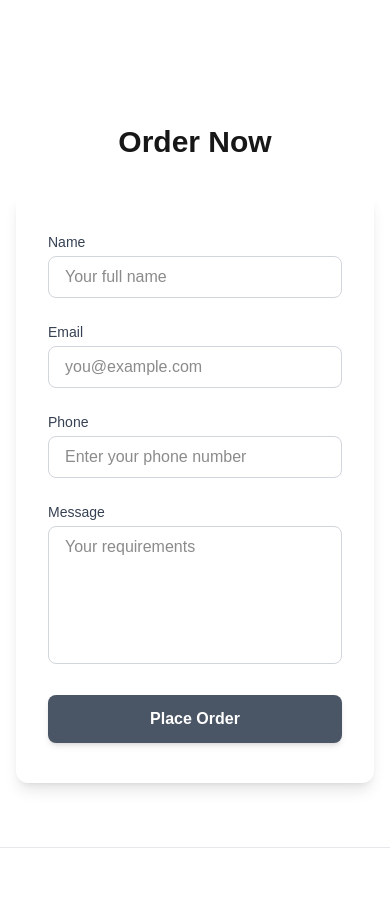
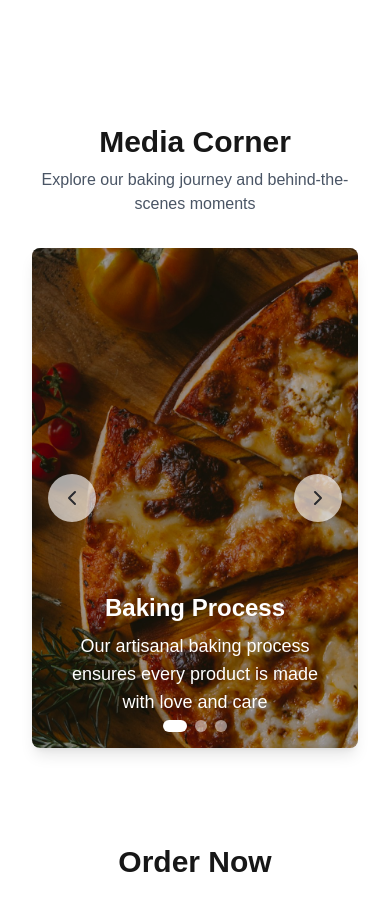
Before and after one commit to deepanshushukla/bakeats, a Next.js app: page / in a window 390 px wide. Shown: the part 5300-6212 px from the top of the page. Built offline with nearby package versions, Linux system fonts and the light colour scheme.

Commit message:
feat: Add Media Corner carousel and update About page UI
- Added MediaCorner component with image carousel
- Updated About page with improved layout and styling
- Added navigation buttons and indicators to MediaCorner
- Improved responsive design for mobile devices

```diff
--- a/src/app/about/page.tsx
+++ b/src/app/about/page.tsx
@@ -32,6 +32,7 @@ export default function About() {
               />
             </div>
           </div>
+
         </section>
 
         <section className="mb-24">
--- a/src/app/page.tsx
+++ b/src/app/page.tsx
@@ -3,6 +3,7 @@ import Link from 'next/link';
 import Hero from '@/components/Hero';
 import ContactForm from '@/components/ContactForm';
 import Products from '@/app/products/page';
+import MediaCorner from '@/components/MediaCorner';
 import Footer from '@/components/Footer';
 
 export default function Home() {
@@ -13,6 +14,8 @@ export default function Home() {
         <section className="mb-24">
           <Products />
         </section>
+
+        <MediaCorner />
 
         <section>
           <h2 className="text-3xl font-bold text-center mb-8">Order Now</h2>
--- /dev/null
+++ b/src/components/MediaCorner.tsx
@@ -0,0 +1,95 @@
+"use client"
+
+import Image from 'next/image';
+import { useState } from 'react';
+import { ChevronLeft, ChevronRight } from 'lucide-react';
+
+const MediaCorner = () => {
+  const [currentSlide, setCurrentSlide] = useState(0);
+  const slides = [
+    {
+      image: '/product2.jpg',
+      title: 'Baking Process',
+      description: 'Our artisanal baking process ensures every product is made with love and care'
+    },
+    {
+      image: '/product2.jpg',
+      title: 'Fresh Ingredients',
+      description: 'We use only the finest, locally sourced ingredients in all our products'
+    },
+    {
+      image: '/product2.jpg',
+      title: 'Quality Control',
+      description: 'Each product goes through rigorous quality checks to ensure excellence'
+    }
+  ];
+
+  const nextSlide = () => {
+    setCurrentSlide((prev) => (prev + 1) % slides.length);
+  };
+
+  const prevSlide = () => {
+    setCurrentSlide((prev) => (prev - 1 + slides.length) % slides.length);
+  };
+
+  return (
+    <section className="relative mb-24 px-4">
+      <div className="text-center mb-8">
+        <h2 className="text-3xl font-bold mb-2">Media Corner</h2>
+        <p className="text-gray-600">Explore our baking journey and behind-the-scenes moments</p>
+      </div>
+
+      <div className="relative h-[500px] rounded-lg overflow-hidden shadow-lg group">
+        {/* Image */}
+        <div className="absolute inset-0">
+          <Image
+            src={slides[currentSlide].image}
+            alt={slides[currentSlide].title}
+            fill
+            className="object-cover"
+            priority
+          />
+        </div>
+
+        {/* Overlay Content - Always visible but more prominent on hover */}
+        <div className="absolute inset-0 bg-black/30 flex flex-col justify-end p-8 transition-all duration-300 group-hover:bg-black/40">
+          <div className="text-white max-w-2xl mx-auto text-center">
+            <h3 className="text-2xl font-bold mb-2">{slides[currentSlide].title}</h3>
+            <p className="text-lg">{slides[currentSlide].description}</p>
+          </div>
+        </div>
+
+        {/* Navigation Buttons - Always visible but more prominent on hover */}
+        <button
+          onClick={prevSlide}
+          className="absolute left-4 top-1/2 -translate-y-1/2 p-3 bg-white/80 rounded-full hover:bg-white transition-all shadow-md opacity-80 hover:opacity-100 z-10"
+          aria-label="Previous slide"
+        >
+          <ChevronLeft className="w-6 h-6 text-gray-800" />
+        </button>
+
+        <button
+          onClick={nextSlide}
+          className="absolute right-4 top-1/2 -translate-y-1/2 p-3 bg-white/80 rounded-full hover:bg-white transition-all shadow-md opacity-80 hover:opacity-100 z-10"
+          aria-label="Next slide"
+        >
+          <ChevronRight className="w-6 h-6 text-gray-800" />
+        </button>
+
+        {/* Slide Indicators */}
+        <div className="absolute bottom-4 left-1/2 -translate-x-1/2 flex gap-2 z-10">
+          {slides.map((_, index) => (
+            <button
+              key={index}
+              onClick={() => setCurrentSlide(index)}
+              className={`w-3 h-3 rounded-full transition-all ${currentSlide === index ? 'bg-white w-6' : 'bg-white/50'}`}
+              aria-label={`Go to slide ${index + 1}`}
+            />
+          ))}
+        </div>
+      </div>
+    </section>
+  );
+};
+
+export default MediaCorner;
--- a/src/components/Navigation.tsx
+++ b/src/components/Navigation.tsx
@@ -13,7 +13,7 @@ export default function Navigation() {
   const navItems = [
     { href: '/', label: 'Home', ariaLabel: 'Home - Premium baked goods and cookies' },
     { href: '/products', label: 'Bakery Products', ariaLabel: 'Explore our range of baked goods, cookies, and rusks' },
-    { href: '/about', label: 'About Bakeats', ariaLabel: 'Learn about our bakery and baking expertise' },
+    { href: '/about', label: 'Our Story', ariaLabel: 'Learn about our bakery and baking expertise' },
     { href: '/contact', label: 'Contact Us', ariaLabel: 'Get in touch with our bakery' },
   ];
 
```
Also changed, not shown: 1 other file (tests, documents, lock files or other folders).
